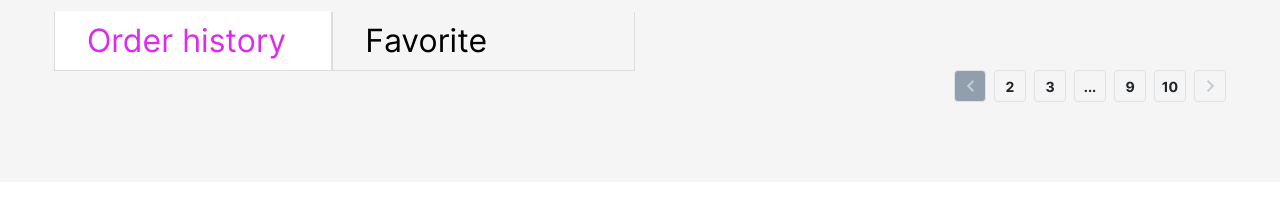
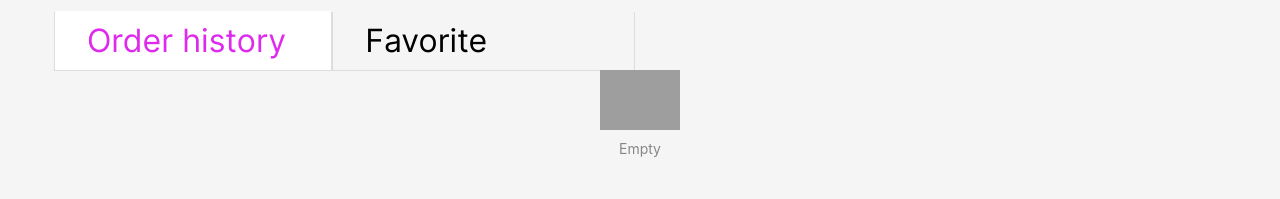
Before and after one commit to NgoDuc2505/ShoeShop-synthesise, a React (Vite) app: page /profile in a window 1280 px wide. Shown: the part 601-800 px from the top of the page. Built offline with nearby package versions, Linux system fonts and the light colour scheme; grey boxes are pictures that could not be loaded.

Commit message:
Update: Pagination Profile

```diff
--- a/package.json
+++ b/package.json
@@ -17,6 +17,7 @@
     "formik": "^2.2.9",
     "react": "^18.2.0",
     "react-dom": "^18.2.0",
+    "react-paginate": "^8.2.0",
     "react-redux": "^8.0.5",
     "react-router-dom": "^6.11.1",
     "scss": "^0.2.4",
--- /dev/null
+++ b/src/components/empty-display/EmptyDataDisplay.jsx
@@ -0,0 +1,24 @@
+import { Empty } from 'antd'
+import React from 'react'
+
+function EmptyDataDisplay() {
+    const style = {
+        width: '100%'
+    }
+  return (
+    <div className="empty_antd" style={style}><Empty
+                  image="https://gw.alipayobjects.com/zos/antfincdn/ZHrcdLPrvN/empty.svg"
+                  imageStyle={{
+                    height: 60,
+                  }}
+                  description={
+                    <span>
+                      Empty
+                    </span>
+                  }
+                >
+                </Empty></div>
+  )
+}
+
+export default EmptyDataDisplay
--- /dev/null
+++ b/src/components/pagination-setup/PaginationItem.jsx
@@ -0,0 +1,14 @@
+import React from 'react'
+import ProdTable from '../product_table_format/ProdTable'
+
+function PaginationItem({currentItems}) {
+  return (
+    <div>
+        {
+            currentItems && currentItems.map((item,index)=>(<ProdTable key={index} item={item}/>))
+        }
+    </div>
+  )
+}
+
+export default PaginationItem
--- /dev/null
+++ b/src/components/pagination-setup/PaginationWrapper.jsx
@@ -0,0 +1,31 @@
+import React, { useState } from 'react'
+import ReactPaginate from 'react-paginate';
+import PaginationItem from './PaginationItem';
+
+function PaginationWrapper({itemsPerPage, items}) {
+    const [itemOffset, setItemOffset] = useState(0);
+    const endOffset = itemOffset + itemsPerPage;
+    const currentItems = items.slice(itemOffset, endOffset);
+    const pageCount = Math.ceil(items.length / itemsPerPage);
+    const handlePageClick = (event) => {
+        const newOffset = (event.selected * itemsPerPage) % items.length;
+        setItemOffset(newOffset);
+      };
+  return (
+    <div className='paginate_react'>
+        <PaginationItem currentItems={currentItems} />
+      <ReactPaginate
+        breakLabel="..."
+        nextLabel=">"
+        onPageChange={handlePageClick}
+        pageRangeDisplayed={5}
+        pageCount={pageCount}
+        previousLabel="<"
+        renderOnZeroPageCount={null}
+        activeClassName = 'active-page'
+      />
+    </div>
+  )
+}
+
+export default PaginationWrapper
--- a/src/components/product_table_format/tableFormat.scss
+++ b/src/components/product_table_format/tableFormat.scss
@@ -48,27 +48,3 @@
         }
     }
 }
-
-.page_number{
-    .page_number_wrapper{
-        display: flex;
-        justify-content: flex-end;
-        gap: 0.8rem;
-        .square{
-            width: 3.2rem;
-            height: 3.2rem;
-            border-radius: 4px;
-            border: 1px solid #DFE3E8;
-            text-align: center;
-            line-height: 3.2rem;
-            font-weight: 700;
-            font-size: 1.4rem;
-            img{
-                margin-bottom: 0.5rem;
-            }
-        }
-        .square:nth-child(1){
-            background: #919EAB;
-        }
-    }
-}
--- a/src/pages/profile/Profile.jsx
+++ b/src/pages/profile/Profile.jsx
@@ -5,19 +5,20 @@ import { useSelector } from 'react-redux';
 import InputField from '../../components/input-field/InputField'
 import RadioGroup from '../../components/input-field/RadioGroup'
 import CardProduct from '../../components/CardProduct/CardProduct';
-import ProdTable from '../../components/product_table_format/ProdTable';
 // scss
 import './profile.scss'
 //antd
 import { Button, Space, Empty} from 'antd';
 // untils
 import useScrollToTop from '../../utils/custom-hook/useScrollToTop';
+import PaginationWrapper from '../../components/pagination-setup/PaginationWrapper';
+import EmptyDataDisplay from '../../components/empty-display/EmptyDataDisplay';
 
 //----------------------------------------------------------------------
 
 function Profile() {
   useScrollToTop()
-  const {favoriteProductList, orderHistoryList} = useSelector((state)=> state.productReducer)
+  const {favoriteProductList, orderHistoryList} = useSelector((state)=> state.productReducer);
   return (
     <>
       <div className="profile_title">
@@ -56,24 +57,9 @@ function Profile() {
           </ul>
           <div className="tab-content" id="myTabContent">
             <div className="tab-pane fade show active" id="home" role="tabpanel" aria-labelledby="home-tab">
-              {orderHistoryList.map((item,index)=>{
-               return <ProdTable item={item} key={index}/>
-              })}
-              <div className="page_number">
-                <div className="page_number_wrapper">
-                    <div className="square">
-                        <img src="/src/assets/icons/arrowLeft.svg" alt="..." />
-                    </div>
-                    <div className="square">2</div>
-                    <div className="square">3</div>
-                    <div className="square">...</div>
-                    <div className="square">9</div>
-                    <div className="square">10</div>
-                    <div className="square">
-                        <img src="src/assets/icons/arrowRight.svg" alt="..." />
-                    </div>
-                </div>
-            </div>
+              {orderHistoryList.length > 0
+              ? <PaginationWrapper itemsPerPage={4} items={orderHistoryList}/>
+              : <EmptyDataDisplay/>}
             </div>
             <div className="tab-pane fade" id="profile" role="tabpanel" aria-labelledby="profile-tab">
             <div className="favorite_list">
@@ -81,18 +67,7 @@ function Profile() {
                 favoriteProductList.length > 0
                 ? favoriteProductList?.map((item,index) =>{
                   return (<CardProduct key={index} product={item} show={false} />)})
-                  : <div className="empty_antd"><Empty
-                  image="https://gw.alipayobjects.com/zos/antfincdn/ZHrcdLPrvN/empty.svg"
-                  imageStyle={{
-                    height: 60,
-                  }}
-                  description={
-                    <span>
-                      Empty
-                    </span>
-                  }
-                >
-                </Empty></div>
+                : <EmptyDataDisplay/>
               }
             </div>
             </div>
--- a/src/pages/profile/profile.scss
+++ b/src/pages/profile/profile.scss
@@ -78,7 +78,37 @@
         gap: 4.5rem;
         flex-wrap: wrap;
     }
-    .empty_antd{
-        width: 100%;
+}
+// Pagination React SCSS
+
+.tab-content{
+    .paginate_react{
+        ul{
+            display: flex;
+            justify-content: flex-end;
+            gap: 0.8rem;
+            li{
+                display: block;
+                width: 3.2rem;
+                height: 3.2rem;
+                border-radius: 4px;
+                border: 1px solid #DFE3E8;
+                text-align: center;
+                line-height: 3.2rem;
+                font-weight: 700;
+                font-size: 1.4rem;
+            }
+            .previous,
+            .next{
+                background: #919EAB;
+                line-height: 3.2rem;
+                a{
+                    color: #c4cdd5;
+                }
+            }
+            .active-page{
+                background-color: #c4cdd5;
+            }
+        }
     }
 }
```
Also changed, not shown: 1 other file (tests, documents, lock files or other folders).
